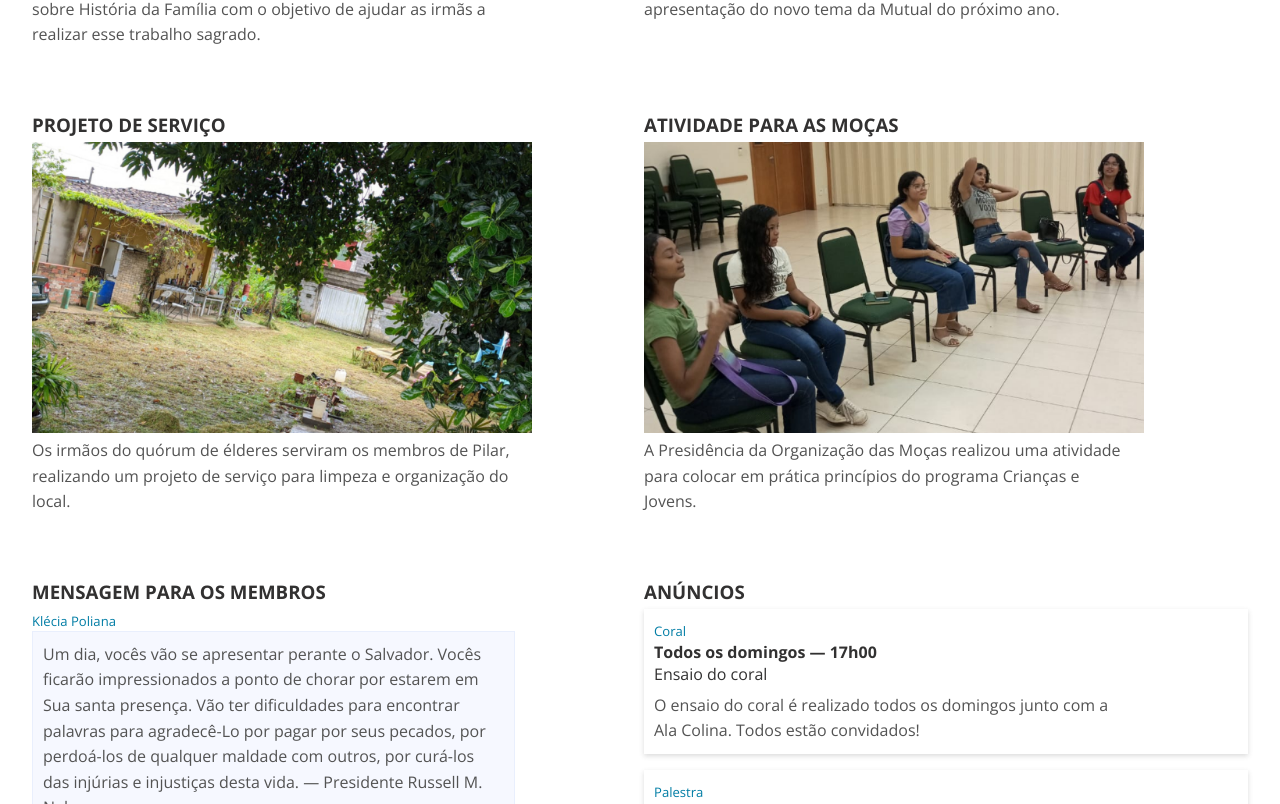
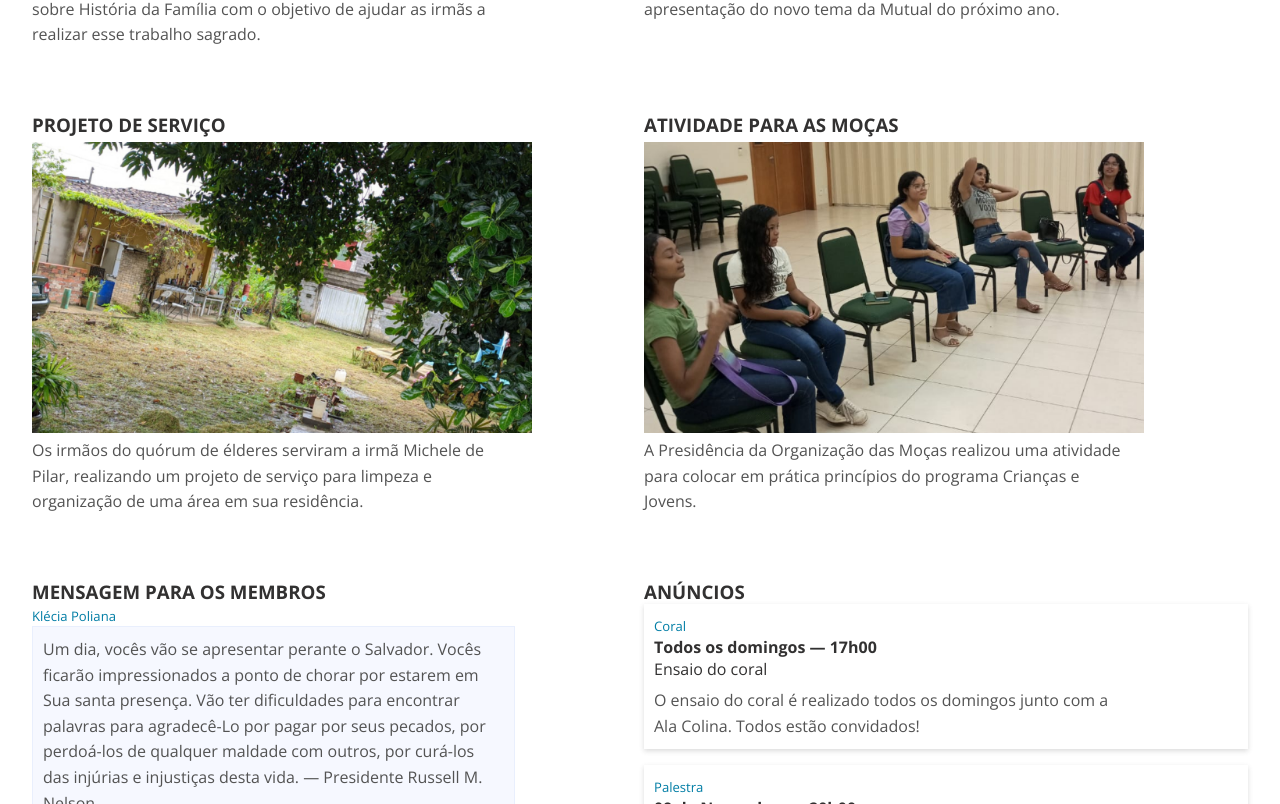
Before and after one commit to jonathafernandes/alaclimabom, a React (Vite) app: page / in a window 1280 px wide. Shown: the part 879-1683 px from the top of the page. Built offline with nearby package versions, Linux system fonts and the light colour scheme.

Commit message:
chore(post): change content and position category span

```diff
--- a/src/App.jsx
+++ b/src/App.jsx
@@ -23,7 +23,7 @@ export function App() {
           textContent={'Um dia, vocês vão se apresentar perante o Salvador. Vocês ficarão impressionados a ponto de chorar por estarem em Sua santa presença. Vão ter dificuldades para encontrar palavras para agradecê-Lo por pagar por seus pecados, por perdoá-los de qualquer maldade com outros, por curá-los das injúrias e injustiças desta vida. — Presidente Russell M. Nelson'}
           text1Img={'A Presidência da Sociedade de Socorro realizou uma atividade sobre História da Família com o objetivo de ajudar as irmãs a realizar esse trabalho sagrado.'}
           text2Img={'Foi realizada uma atividade para todos os jovens da Estaca para apresentação do novo tema da Mutual do próximo ano.'}
-          text3Img={'Os irmãos do quórum de élderes serviram os membros de Pilar, realizando um projeto de serviço para limpeza e organização do local.'}
+          text3Img={'Os irmãos do quórum de élderes serviram a irmã Michele de Pilar, realizando um projeto de serviço para limpeza e organização de uma área em sua residência.'}
           text4Img={'A Presidência da Organização das Moças realizou uma atividade para colocar em prática princípios do programa Crianças e Jovens.'}
           titleAd1={'Coral'}
           titleAd2={'Palestra'}
--- a/src/components/Post.module.css
+++ b/src/components/Post.module.css
@@ -27,6 +27,7 @@ header .line {
     flex: 1;
     max-width: 100%;
     height: auto;
+    margin-top: 0.3rem;
 }
 
 .sideA, .sideB {
@@ -37,7 +38,6 @@ header .line {
 
 .contentPost h3 {
     text-transform: uppercase;
-    margin-bottom: 0.3rem;
 }
 
 .contentPost span {
```
